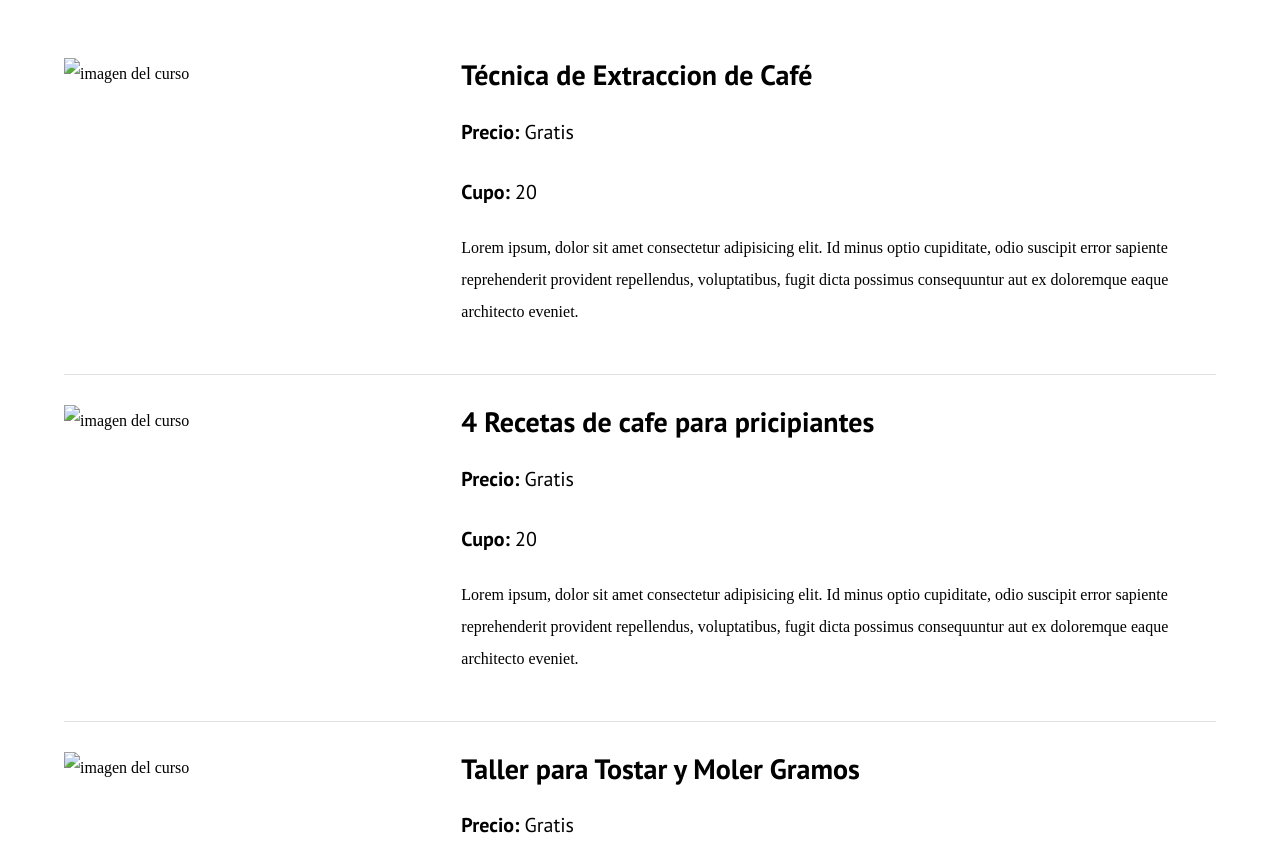
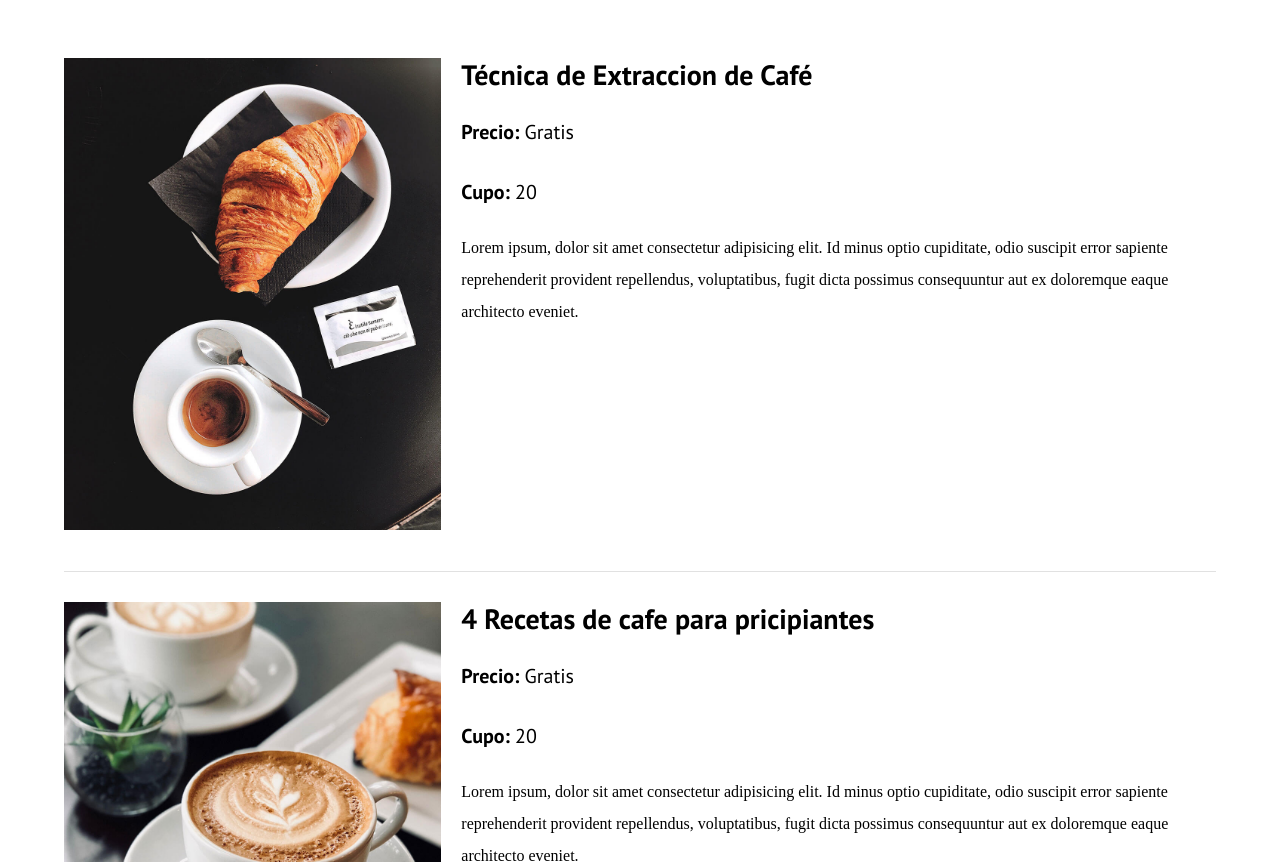
Before and after one commit to dou-dev/BlogCafe, a plain HTML site: page pages/cursos.html in a window 1280 px wide. Shown: the part 674-1536 px from the top of the page. Drawn offline with Linux system fonts and the light colour scheme.

Commit message:
fixes bug

```diff
--- a/pages/cursos.html
+++ b/pages/cursos.html
@@ -37,7 +37,7 @@
 
        <div class="curso">
             <div class="curso__imagen">
-                <img src="img/curso1.jpg" alt="imagen del curso">
+                <img src="../img/curso1.jpg" alt="imagen del curso">
             </div>
             <div class="curso__informacion">
                 <h4 class="no-margin">Técnica de Extraccion de Café</h4>
@@ -55,7 +55,7 @@
 
         <div class="curso">
             <div class="curso__imagen">
-                <img src="img/curso2.jpg" alt="imagen del curso">
+                <img src="../img/curso2.jpg" alt="imagen del curso">
             </div>
             <div class="curso__informacion">
                 <h4 class="no-margin">4 Recetas de cafe para pricipiantes</h4>
@@ -73,7 +73,7 @@
 
         <div class="curso">
             <div class="curso__imagen">
-                <img src="img/curso3.jpg" alt="imagen del curso">
+                <img src="../img/curso3.jpg" alt="imagen del curso">
             </div>
             <div class="curso__informacion">
                 <h4 class="no-margin">Taller para Tostar y Moler Gramos</h4>
@@ -104,6 +104,6 @@
             </div>
         </div>
     </footer>
-    <script src="js/modernizr.js"></script>
+    <script src="../js/modernizr.js"></script>
 </body>
 </html
```
Also changed, not shown: pages/contacto.html (+1 -1 lines), pages/entrada.html (+1 -1 lines), pages/nosotros.html (+2 -2 lines).
